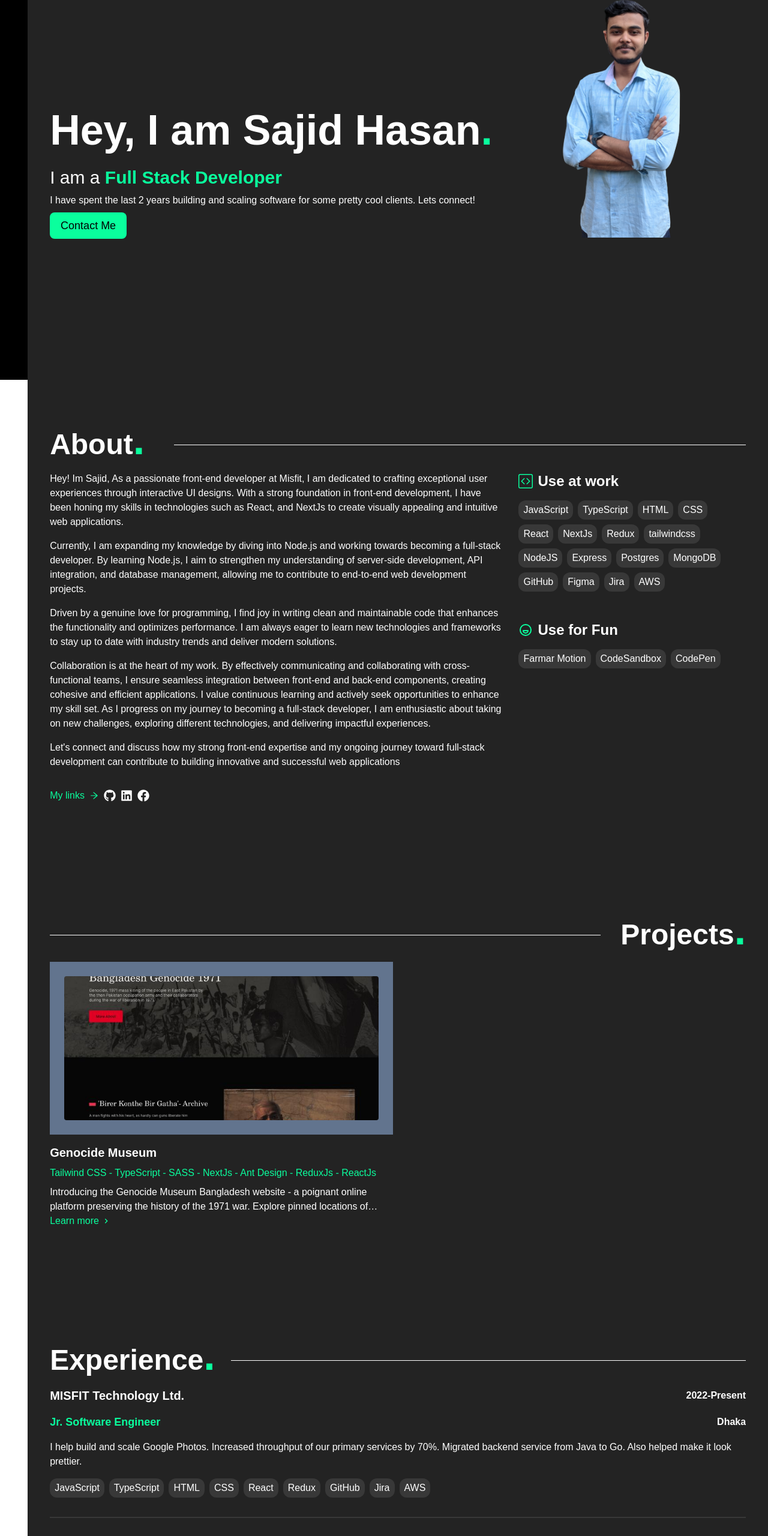
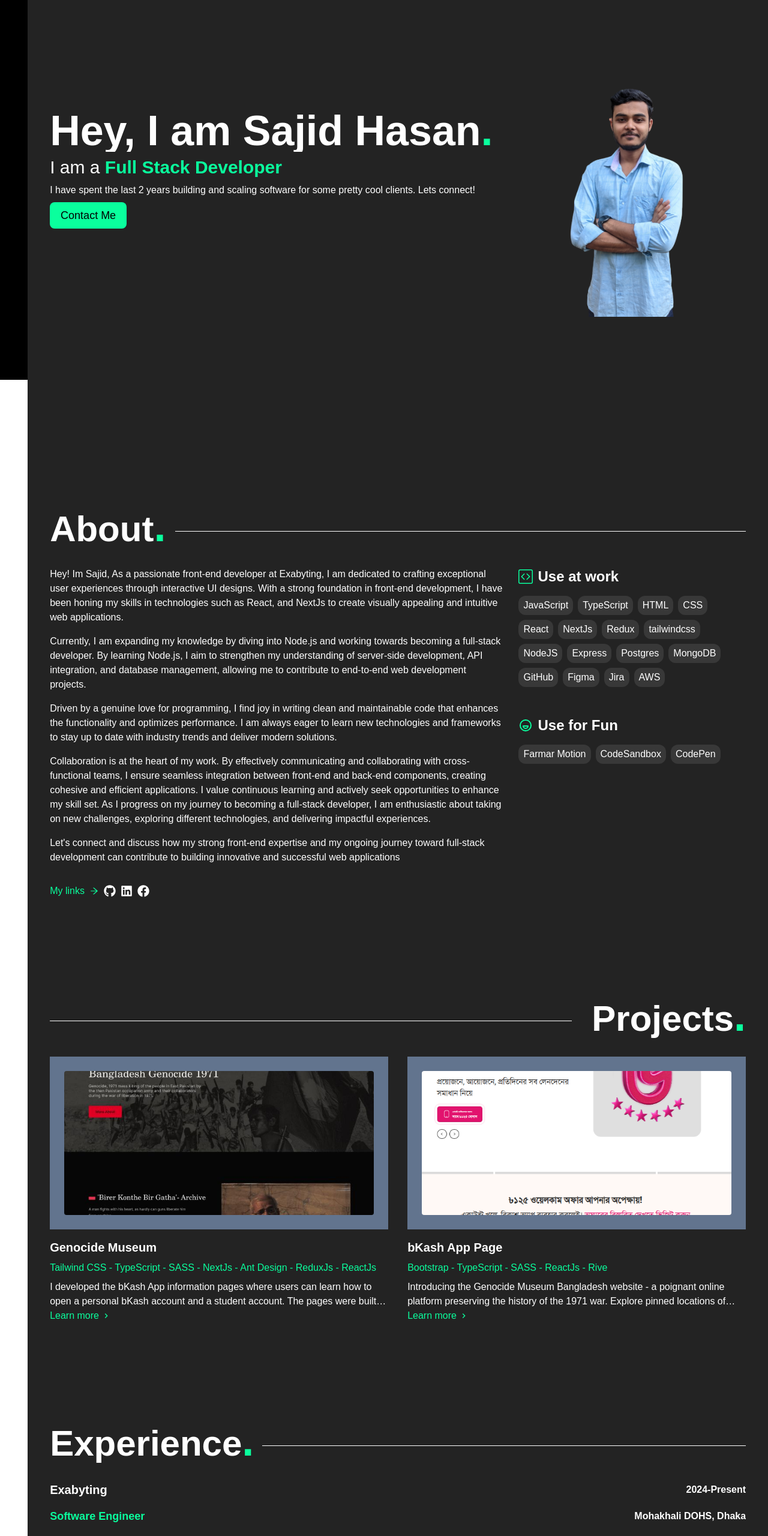
Before and after one commit to sajidhasan007/mdsajidhasan.com, a Next.js app: page / in a window 1280 px wide. Shown: the part 167-2727 px from the top of the page at 60% size. Built offline with nearby package versions, Linux system fonts and the light colour scheme.

Commit message:
Add padding

```diff
--- a/src/app/globals.css
+++ b/src/app/globals.css
@@ -43,14 +43,9 @@ body {
 }
 
 .dot {
-  font-size: 70px;
+  font-size: clamp(2rem, 6vw, 4.5rem);
   color: #0aff9d;
   border-radius: 50%;
-}
-
-.title-style {
-  font-size: 3rem;
-  font-weight: 900;
 }
 
 .horizontal-line {
@@ -59,3 +54,17 @@ body {
   background-color: "red";
   opacity: 1;
 }
+
+.title-grid-left,
+.title-grid-right {
+  width: 100%;
+}
+
+@media (min-width: 640px) {
+  .title-grid-left {
+    width: var(--left);
+  }
+  .title-grid-right {
+    width: var(--right);
+  }
+}
--- a/src/app/layout.tsx
+++ b/src/app/layout.tsx
@@ -50,7 +50,7 @@ export default function RootLayout({
         className={`${geistSans.variable} ${geistMono.variable} antialiased`}
       >
         <div className="flex text-white">
-        <div className="bg-black w-12 h-screen sticky top-0 md:display-none">
+        <div className="bg-black w-12 h-screen sticky top-0 hidden md:block">
         </div>
         <div className="w-full bg-[#232323]">
           <div className="w-full h-12 flex justify-between items-center p-2 sticky z-50 top-0 bg-[#1a1818]/80">
--- a/src/components/About.tsx
+++ b/src/components/About.tsx
@@ -17,7 +17,7 @@ const About = () => {
             <div className="text-base">
               <AddAnimation>
                 <p className="mb-4">
-                  Hey! Im Sajid, As a passionate front-end developer at Misfit,
+                  Hey! Im Sajid, As a passionate front-end developer at Exabyting,
                   I am dedicated to crafting exceptional user experiences
                   through interactive UI designs. With a strong foundation in
                   front-end development, I have been honing my skills in
--- a/src/components/ContactUs.tsx
+++ b/src/components/ContactUs.tsx
@@ -4,7 +4,7 @@ import { AddAnimation } from "./AddAnimation";
 
 const ContactUs = () => {
   return (
-    <div className="flex justify-center mt-40" id="contact">
+    <div className="flex justify-center mt-8 lg:mt-40" id="contact">
       <div className="text-center">
         <AddAnimation>
           <h1 className="text-[70px] font-black text-center">
@@ -42,11 +42,11 @@ const ContactUs = () => {
             <HiOutlineMail aria-hidden="true" />
 
             <a
-              href="mailto:sajid.hasan.cit@gmail.com"
+              href="mailto:sajid.hasan.cse43@gmail.com"
               className="font-bold text-xl text-primary hover:underline"
               aria-label="Send email to Sajid Hasan"
             >
-              sajid.hasan.cit@gmail.com
+              sajid.hasan.cse43@gmail.com
             </a>
           </div>
         </AddAnimation>
--- a/src/components/Experience.tsx
+++ b/src/components/Experience.tsx
@@ -4,8 +4,8 @@ import TitleComponent from "./TitleComponent";
 
 const Experience = () => {
   return (
-    <div className="mt-40">
-      <TitleComponent title="Experience" firstColumn={6} secondColumn={18} />
+    <div >
+      <TitleComponent title="Experience" firstColumn={7} secondColumn={17} />
 
       <div className="flex flex-col gap-4">
         {experienceData.map((item: IExperienceCard) => (
@@ -30,6 +30,26 @@ export default Experience;
 
 const experienceData: IExperienceCard[] = [
   {
+    companyTitle: "Exabyting",
+    designation: "Software Engineer",
+    techStack: [
+      "JavaScript",
+      "TypeScript",
+      "HTML",
+      "CSS",
+      "React",
+      "Redux",
+      "GitHub",
+      "Jira",
+      "AWS",
+    ],
+    description:
+      "I manage and develop the UI for bKash.com, building responsive pages and components using HTML, CSS, JavaScript, and React, and ensuring performance, consistency, and clean design implementation.",
+    location: "Mohakhali DOHS, Dhaka",
+    startYear: "2024",
+    endYear: "Present",
+  },
+  {
     companyTitle: "MISFIT Technology Ltd.",
     designation: "Jr. Software Engineer",
     techStack: [
@@ -44,9 +64,9 @@ const experienceData: IExperienceCard[] = [
       "AWS",
     ],
     description:
-      "I help build and scale Google Photos. Increased throughput of our primary services by 70%. Migrated backend service from Java to Go. Also helped make it look prettier.",
+      "I converted Figma designs into responsive web pages and built reusable UI components using React, ensuring pixel-perfect layouts and smooth user experiences.",
     location: "Dhaka",
     startYear: "2022",
-    endYear: "Present",
+    endYear: "2024",
   },
 ];
--- a/src/components/HeaderSection.tsx
+++ b/src/components/HeaderSection.tsx
@@ -20,17 +20,16 @@ const HeaderSection = () => {
   }, [isInview, mainContruls, sliderContruls]);
 
   return (
-    <div className="h-full flex flex-col lg:flex-row" ref={ref}>
-      <div className="w-full lg:w-2/3">
-        <div className="flex items-center h-screen">
+    <div className="grid grid-cols-1 lg:grid-cols-3 gap-6 min-h-screen items-center py-12 lg:py-0" ref={ref}>
+      <div className="lg:col-span-2 text-center lg:text-left p-8 lg:p-0">
           <div>
             <AddAnimation>
-              <div className="text-[70px] font-black">
+              <div className="text-4xl sm:text-5xl md:text-6xl lg:text-[70px] font-black">
                 Hey, I am Sajid Hasan<span className="dot">.</span>
               </div>
             </AddAnimation>
             <AddAnimation>
-              <h2 className="text-3xl my-2">
+              <h2 className="text-xl sm:text-2xl md:text-3xl lg:text-3xl my-2">
                 I am a{" "}
                 <span className="font-bold text-primary">
                   Full Stack Developer
@@ -45,16 +44,13 @@ const HeaderSection = () => {
               </p>
             </AddAnimation>
             <AddAnimation>
-              <Link href={"#contact"}>
-                <div className="px-4 py-2 w-32 text-center text-lg rounded-lg bg-primary hover:bg-primary_light text-black ">
+              <Link href={"#contact"} className="inline-block px-4 py-2 w-32 text-center text-lg rounded-lg bg-primary hover:bg-primary_light text-black ">
                   Contact Me
-                </div>
               </Link>
             </AddAnimation>
           </div>
-        </div>
       </div>
-      <div className="w-full lg:w-1/3">
+      <div className="lg:col-span-1">
         <motion.div
           variants={{
             hidden: { opacity: 0, y: 75 },
@@ -64,13 +60,15 @@ const HeaderSection = () => {
           animate={mainContruls}
           transition={{ duration: 0.75, delay: 0.25 }}
         >
-          <div className="flex justify-end items-center h-full ">
+          <div className="flex justify-center items-center h-full w-full">
            <Image
-              width={400}
-              height={400}
+              width={600}
+              height={600}
               src="/sajid_hasan.png"
-              alt="Sajid Hasan's Image"
-              className="transition ease-in-out delay-150 hover:-translate-y-1 hover:scale-150 duration-300 "
+              alt="Md Sajid Hasan"
+              className="w-full h-auto max-h-full object-contain transition ease-in-out delay-150 hover:-translate-y-1 hover:scale-110 duration-300"
+              sizes="(max-width: 1024px) 100vw, 600px"
+              priority
             />
           </div>
         </motion.div>
--- a/src/components/Project.tsx
+++ b/src/components/Project.tsx
@@ -4,15 +4,15 @@ import TitleComponent from "./TitleComponent";
 
 const Project = () => {
   return (
-    <div className="mt-40">
+    <div >
       <TitleComponent
         title="Projects"
         isReverse={true}
-        firstColumn={5}
-        secondColumn={19}
+        firstColumn={6}
+        secondColumn={18}
       />
 
-      <div className="grid gap-4 grid-cols-1 lg:grid-cols-2">
+      <div className="grid gap-8 grid-cols-1 lg:grid-cols-2">
         {projectData.map((item: IProjectProps) => (
           <div key={item.title} className="w-full">
             <ProjectCard
@@ -44,8 +44,24 @@ const projectData: IProjectProps[] = [
       "ReactJs",
     ],
     description:
-      "Introducing the Genocide Museum Bangladesh website - a poignant online platform preserving the history of the 1971 war. Explore pinned locations of genocide and mass killings, gaining insight from survivors' accounts. Discover a rich collection of journals, notices, and archival materials, shedding light on the aftermath. Support the museum's mission by purchasing books from the dedicated bookstore. The gallery showcases evocative videos and photos, offering a profound understanding of the war's impact. Join us in commemorating history, promoting remembrance, education, and healing.",
+      "I developed the bKash App information pages where users can learn how to open a personal bKash account and a student account. The pages were built using React, TypeScript, SASS, Rive and Bootstrap, focusing on clean UI, responsive layouts, and a smooth user experience that guides users through the onboarding process.",
     imageLink: "/projectImage.jpeg",
     liveLink: "https://genocidemuseum.org.bd/",
   },
+
+  {
+    title: "bKash App Page",
+    techStack: [
+      "Bootstrap",
+      "TypeScript",
+      "SASS",
+      "ReactJs",
+      "Rive"
+    ],
+    description:
+      "Introducing the Genocide Museum Bangladesh website - a poignant online platform preserving the history of the 1971 war. Explore pinned locations of genocide and mass killings, gaining insight from survivors' accounts. Discover a rich collection of journals, notices, and archival materials, shedding light on the aftermath. Support the museum's mission by purchasing books from the dedicated bookstore. The gallery showcases evocative videos and photos, offering a profound understanding of the war's impact. Join us in commemorating history, promoting remembrance, education, and healing.",
+    imageLink: "/app_page.png",
+    liveLink: "https://www.bkash.com/app",
+  },
+
 ];
--- a/src/components/TitleComponent.tsx
+++ b/src/components/TitleComponent.tsx
@@ -21,19 +21,19 @@ const TitleComponent: FC<ITitleOrder> = ({
   return (
     <AddAnimation>
       <div
-        className={`flex items-center w-full ${isReverse ? "flex-row-reverse" : ""}`}
+        className={`mt-8 lg:mt-40 mb-4 lg:mb-8 flex flex-col sm:flex-row items-center w-full ${isReverse ? "sm:flex-row-reverse" : ""}`}
+        style={(({ ['--left']: leftPercent, ['--right']: rightPercent } as unknown) as React.CSSProperties)}
       >
         <div
-          style={{ width: leftPercent }}
-          className={`${isReverse ? "text-right" : "mr-4"}`}
+          className={`${isReverse ? "text-right" : "mr-0 sm:mr-4"} title-grid-left w-full`}
         >
-          <div className="title-style">
+          <div className="text-4xl sm:text-5xl lg:text-6xl font-extrabold">
             {title}
             <span className="dot">.</span>
           </div>
         </div>
 
-        <div style={{ width: rightPercent }} className="flex justify-center items-center">
+        <div className="title-grid-right w-full flex justify-center items-center">
           <div className="bg-white h-px w-full mt-4" />
         </div>
       </div>
```
Also changed, not shown: public/app_page.png (added).
